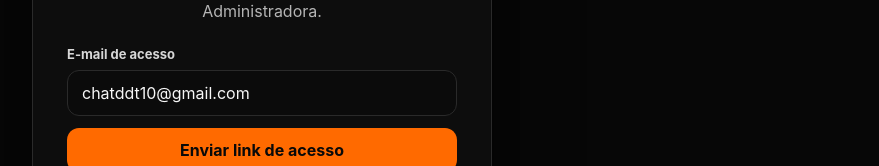
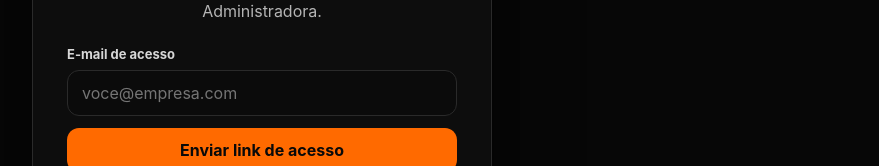
Before and after one commit to ThainaKr/prospec-kr, a React (Vite) app: page / in a window 1280 px wide. Shown: the part 373-539 px from the top of the page, without its empty margins (378-1257 px from the left). Built offline with nearby package versions, Linux system fonts and the light colour scheme; no server answers.

Commit message:
Corrigir login para acesso exclusivo por convite

```diff
--- a/src/App.tsx
+++ b/src/App.tsx
@@ -4,7 +4,7 @@ import ProspecDashboard from "./ProspecDashboard";
 import { productionUrl, supabase } from "./supabase";
 
 function Login() {
-  const [email, setEmail] = useState("chatddt10@gmail.com");
+  const [email, setEmail] = useState("");
   const [loading, setLoading] = useState(false);
   const [sent, setSent] = useState(false);
   const [error, setError] = useState("");
@@ -19,7 +19,7 @@ function Login() {
     const { error: authError } = await supabase.auth.signInWithOtp({
       email: email.trim().toLowerCase(),
       options: {
-        shouldCreateUser: true,
+        shouldCreateUser: false,
         emailRedirectTo: redirectTo,
       },
     });
@@ -28,7 +28,8 @@ function Login() {
       setError(
         message.includes("convite") ||
         message.includes("database error") ||
-        message.includes("not authorized")
+        message.includes("not authorized") ||
+        message.includes("signups not allowed")
           ? "Este e-mail não possui convite ativo para o PROSPEC KR."
           : "Não foi possível enviar o acesso. Confira o e-mail e tente novamente.",
       );
```
